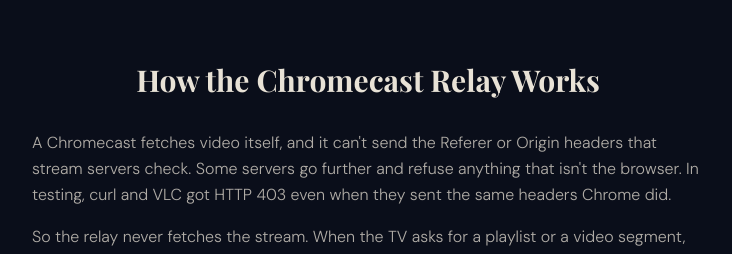
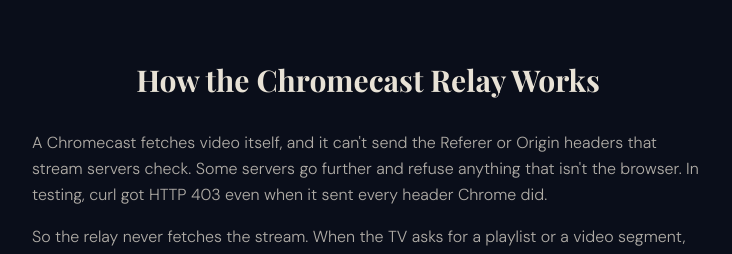
Before and after one commit to afxjzs/doug-is, a Next.js app: page /building/stream-sniffer in a window 1280 px wide. Shown: the part 1800-2054 px from the top of the page, without its empty margins (272-1004 px from the left). Built offline with nearby package versions, Linux system fonts and the light colour scheme; no server answers.

Commit message:
Stream Sniffer page: only curl sent every header, not VLC

```diff
--- a/src/app/building/stream-sniffer/page.tsx
+++ b/src/app/building/stream-sniffer/page.tsx
@@ -217,8 +217,8 @@
 						<p>
 							A Chromecast fetches video itself, and it can&apos;t send the Referer or Origin headers
 							that stream servers check. Some servers go further and refuse anything that isn&apos;t
-							the browser. In testing, curl and VLC got HTTP 403 even when they sent the same headers
-							Chrome did.
+							the browser. In testing, curl got HTTP 403 even when it sent every header Chrome
+							did.
 						</p>
 						<p>
 							So the relay never fetches the stream. When the TV asks for a playlist or a video
```
